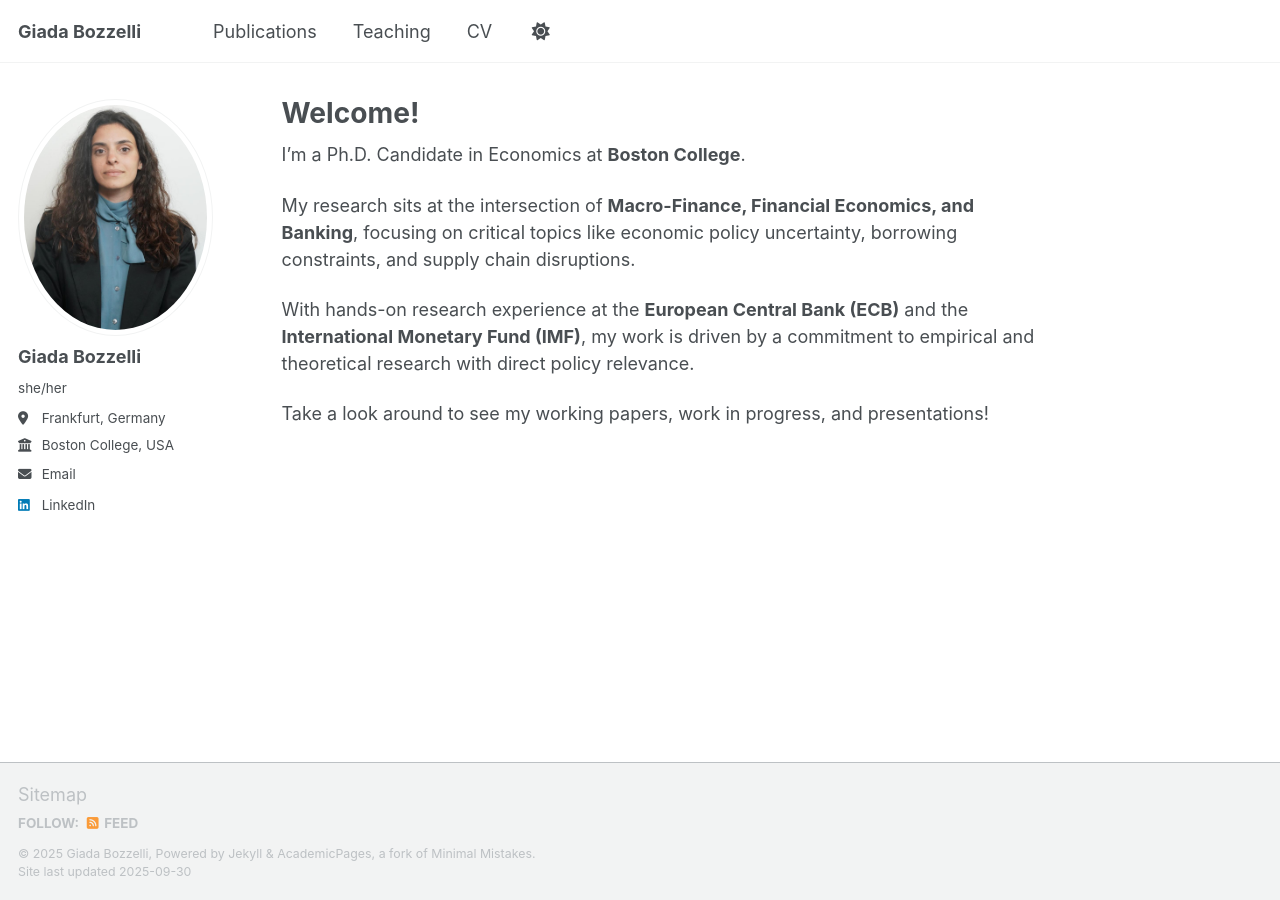
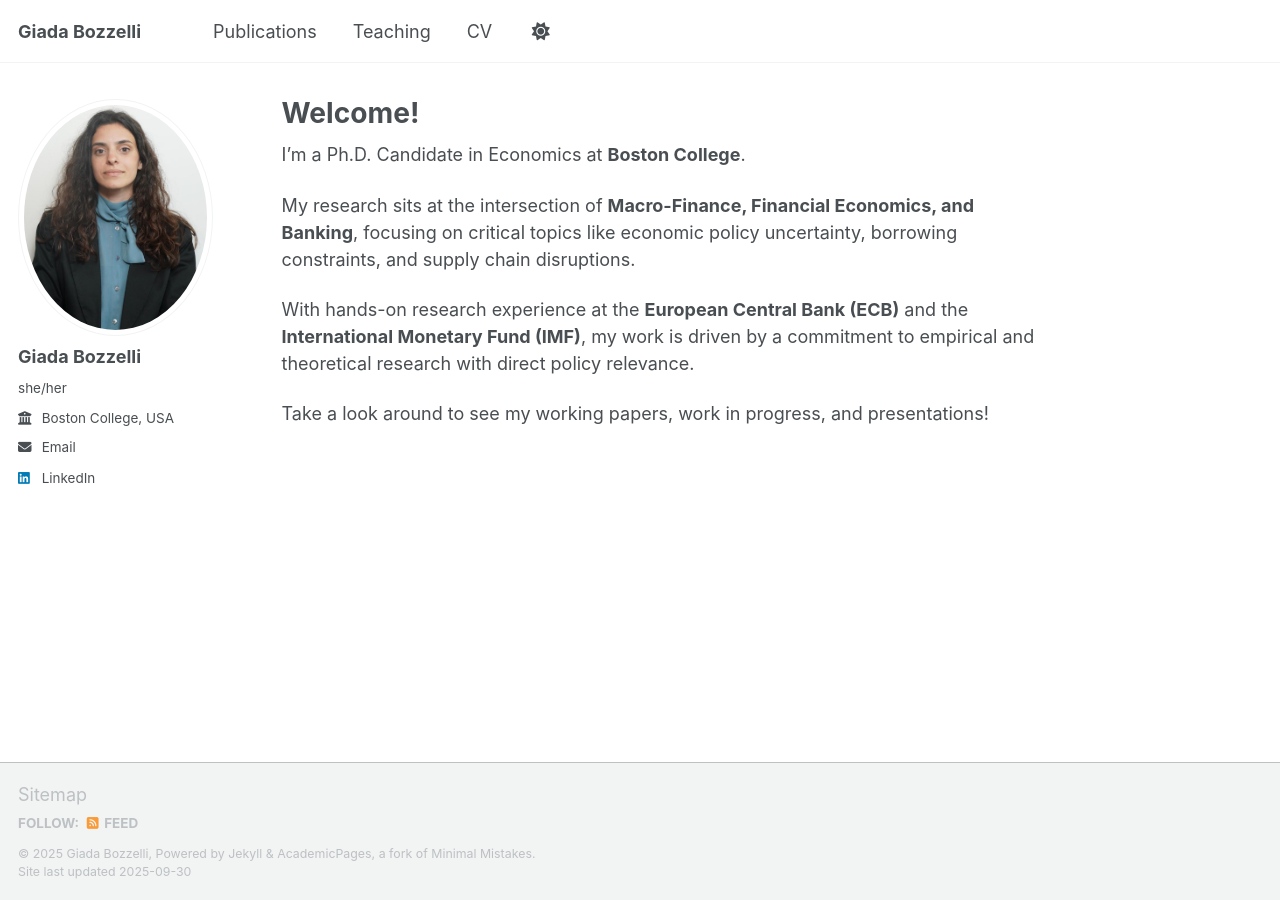
Before and after one commit to Gimmibozz/Gimmibozz.github.io, a Jekyll site: the page built from _pages/about.md, in a window 1280 px wide. Built offline with Jekyll 4.4.1, drawn with Linux system fonts in a browser that asks for light colours; a script that is not in the unit is left out.

Commit message:
Update _config.yml

```diff
--- a/_config.yml
+++ b/_config.yml
@@ -27,7 +27,7 @@ author:
   name             : "Giada Bozzelli"
   pronouns         : "she/her"
   bio              : #"Short biography for the left-hand sidebar"
-  location         : "Frankfurt, Germany"
+  location         : #"Frankfurt, Germany"
   employer         : "Boston College, USA"
   uri              : # URL
   email            : "bozzelli@bc.edu"
@@ -71,7 +71,7 @@ author:
   steam            : # Username
   telegram         : # URL
   tumblr           : # Username
-  twitter          : # Username for X / Twitter
+  twitter          : # giadabozzelli
   vine             : # Username
   weibo            : # Username
   wikipedia        : # Username
```
